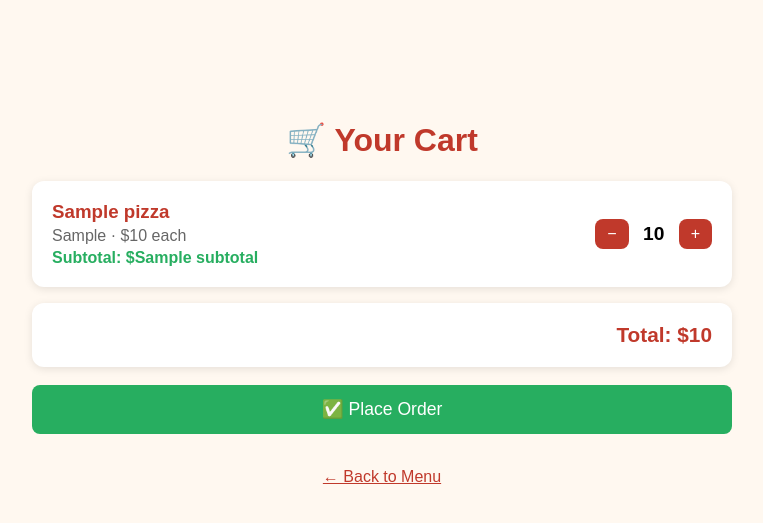
After one commit to ididit374-lgtm/pizza-palace, a Django app: template menu/templates/menu/cart.html in a window 1280 px wide. The commit adds this page. Shown: the top 523 px of the page, without its empty margins (258-1021 px from the left). Run offline with Django 3.2, Linux system fonts and the light colour scheme; the template is opened without the code that fills it: most values are stand-ins (such as "Sample title", 1, 10 or a date in 2020).

Commit message:
Adding changes to checkout page

```diff
--- /dev/null
+++ b/menu/templates/menu/cart.html
@@ -0,0 +1,48 @@
+<!DOCTYPE html>
+<html>
+<head><title>Cart – Pizza Palace</title>
+<style>
+  body { font-family: Arial, sans-serif; max-width: 700px; margin: 80px auto; padding: 20px; background: #fff8f0; }
+  h1 { color: #c0392b; text-align: center; }
+  .card { background: white; border-radius: 12px; padding: 20px; box-shadow: 0 2px 8px rgba(0,0,0,0.1); margin-bottom: 16px; display: flex; align-items: center; justify-content: space-between; }
+  .pizza-info { flex: 1; }
+  .pizza-info h3 { margin: 0 0 4px; color: #c0392b; }
+  .controls { display: flex; align-items: center; gap: 10px; }
+  .qty { font-size: 1.2em; font-weight: bold; min-width: 30px; text-align: center; }
+  .btn { background: #c0392b; color: white; border: none; padding: 6px 12px; border-radius: 8px; cursor: pointer; font-size: 1em; text-decoration: none; }
+  .btn-green { background: #27ae60; }
+  .total { background: white; border-radius: 12px; padding: 20px; box-shadow: 0 2px 8px rgba(0,0,0,0.1); text-align: right; font-size: 1.3em; font-weight: bold; color: #c0392b; }
+  .empty { text-align: center; color: #888; font-size: 1.2em; padding: 40px; }
+  a { color: #c0392b; }
+</style>
+</head>
+<body>
+  <h1>🛒 Your Cart</h1>
+  {% if pizzas %}
+    {% for item in pizzas %}
+    <div class="card">
+      <div class="pizza-info">
+        <h3>{{ item.pizza.name }}</h3>
+        <p style="margin:0; color:#666;">{{ item.pizza.get_size_display }} · ${{ item.pizza.price }} each</p>
+        <p style="margin:4px 0 0; color:#27ae60; font-weight:bold;">Subtotal: ${{ item.subtotal }}</p>
+      </div>
+      <div class="controls">
+        <a href="{% url 'remove_from_cart' item.pizza.id %}" class="btn">−</a>
+        <span class="qty">{{ item.quantity }}</span>
+        <a href="{% url 'add_to_cart' item.pizza.id %}" class="btn">+</a>
+      </div>
+    </div>
+    {% endfor %}
+    <div class="total">Total: ${{ total }}</div>
+    <br>
+    <a href="{% url 'checkout' %}" class="btn btn-green" style="display:block; text-align:center; padding:14px; font-size:1.1em; border-radius:8px;">✅ Place Order</a>
+    <br>
+    <p style="text-align:center"><a href="{% url 'menu' %}">← Back to Menu</a></p>
+  {% else %}
+    <div class="empty">
+      <p>🍕 Your cart is empty!</p>
+      <a href="{% url 'menu' %}">← Back to Menu</a>
+    </div>
+  {% endif %}
+</body>
+</html>
--- a/menu/urls.py
+++ b/menu/urls.py
@@ -8,4 +8,8 @@ urlpatterns = [
     path('register/', views.register_view, name='register'),
     path('login/', views.login_view, name='login'),
     path('logout/', views.logout_view, name='logout'),
+    path('cart/', views.cart, name='cart'),
+    path('cart/add/<int:pizza_id>/', views.add_to_cart, name='add_to_cart'),
+    path('cart/remove/<int:pizza_id>/', views.remove_from_cart, name='remove_from_cart'),
+    path('cart/checkout/', views.checkout, name='checkout'),
 ]
```
Also changed, not shown: menu/templates/menu/menu.html (+13 -18 lines), menu/views.py (+55 -0 lines).
